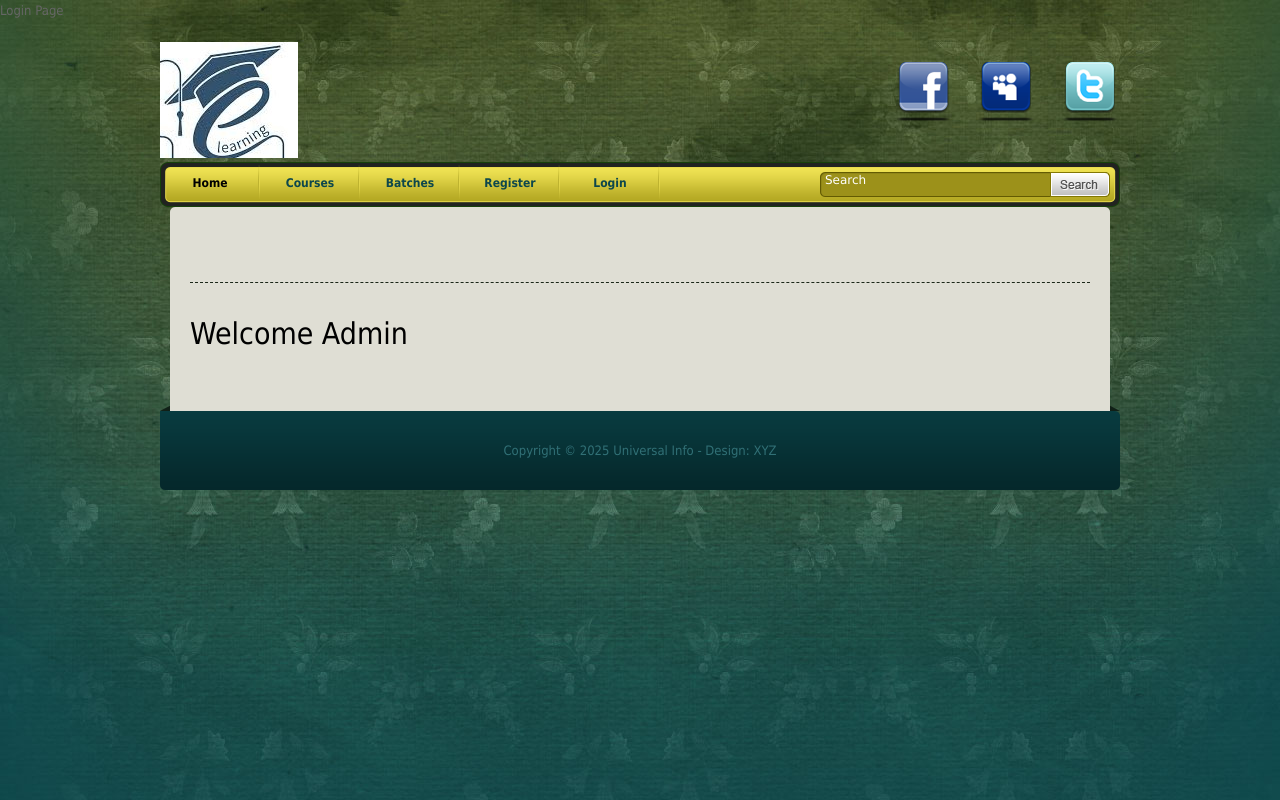
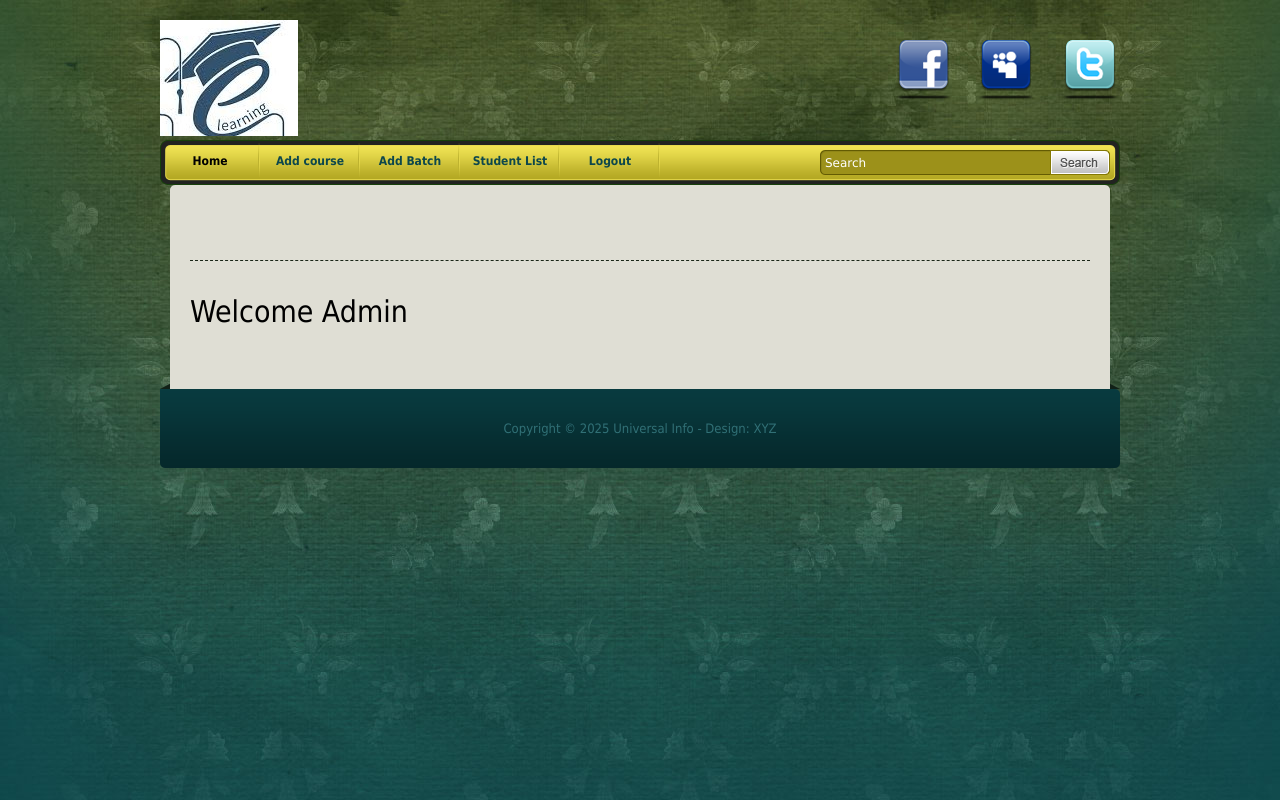
Before and after one commit to studyloot/Python-workshop-project, a Django app: page /adminhome/ in a window 1280 px wide. Run offline with Django 3.2, Linux system fonts and the light colour scheme; some libraries are stand-ins or nearby versions.

Commit message:
designed adminhome

```diff
--- a/courseproject/courseproject/templates/adminhome.html
+++ b/courseproject/courseproject/templates/adminhome.html
@@ -1,4 +1,4 @@
-Login Page
+
 {% load static %}
 <!DOCTYPE html PUBLIC "-//W3C//DTD XHTML 1.0 Transitional//EN" "http://www.w3.org/TR/xhtml1/DTD/xhtml1-transitional.dtd">
 <html xmlns="http://www.w3.org/1999/xhtml">
@@ -66,11 +66,11 @@
 
     <div id="tooplate_menu">
         <ul>
-            <li><a href="/" class="current">Home</a></li>
-            <li><a href="#">Courses</a></li>
-            <li><a href="#">Batches</a></li>
-            <li><a href="/register/">Register</a></li>
-            <li><a href="/login/">Login</a></li>
+            <li><a href="/adminthome/" class="current">Home</a></li>
+            <li><a href="#">Add course</a></li>
+            <li><a href="#">Add Batch</a></li>
+            <li><a href="#">Student List</a></li>
+            <li><a href="#">Logout</a></li>
         </ul>
 
         <div id="search_box">
@@ -93,7 +93,7 @@
 
     	 <div class="col_w900 col_w900_last">
     		<div class="col_w580 float_l">
-<div class="con_tit_01"><span>Welcome Admin</span></div>
+<div class="con_tit_01"><span>Welcome Admin </span></div>
 
 
                     <div class="cleaner"></div>
```
